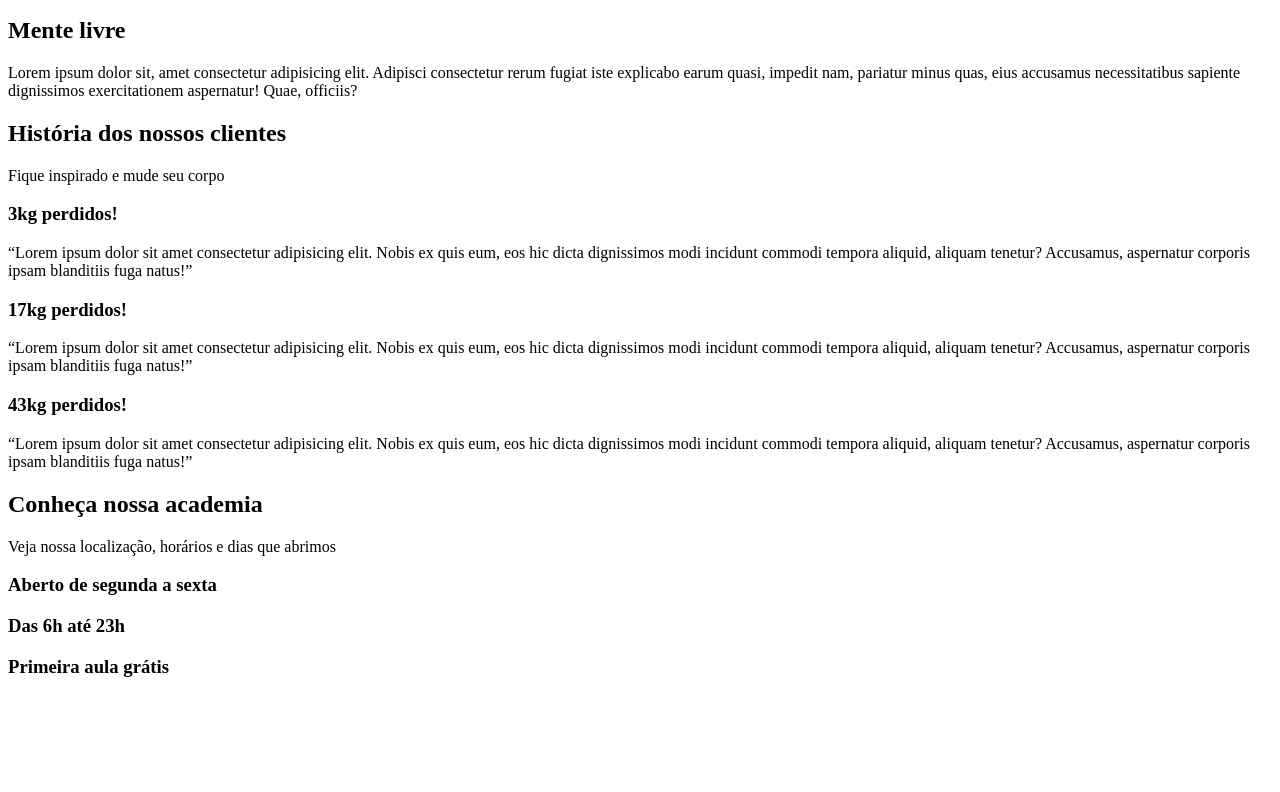
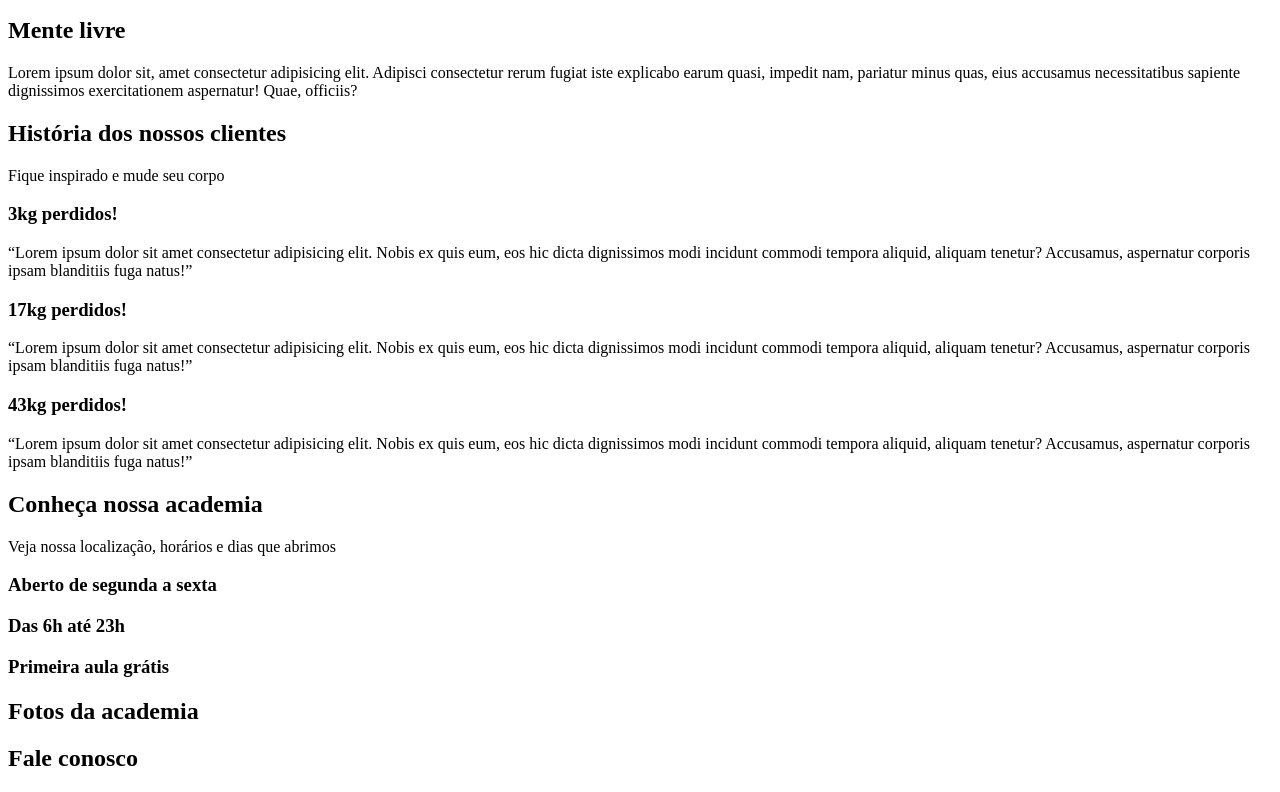
Before and after one commit to Ranieeery/Firstday, a plain HTML site: page index.html in a window 1280 px wide. Shown: the part 378-1170 px from the top of the page. Before the commit the page ends 1075 px from the top, so only its background shows below. Drawn offline with Linux system fonts and the light colour scheme.

Commit message:
feat: fotos e fale conosco section

```diff
--- a/index.html
+++ b/index.html
@@ -87,6 +87,12 @@
           <h3>Primeira aula grátis</h3>
         </div>
       </section>
+      <section id="fotos">
+        <h2>Fotos da academia</h2>
+      </section>
+      <section id="contato">
+        <h2>Fale conosco</h2>
+      </section>
     </main>
   </body>
 </html>
```
